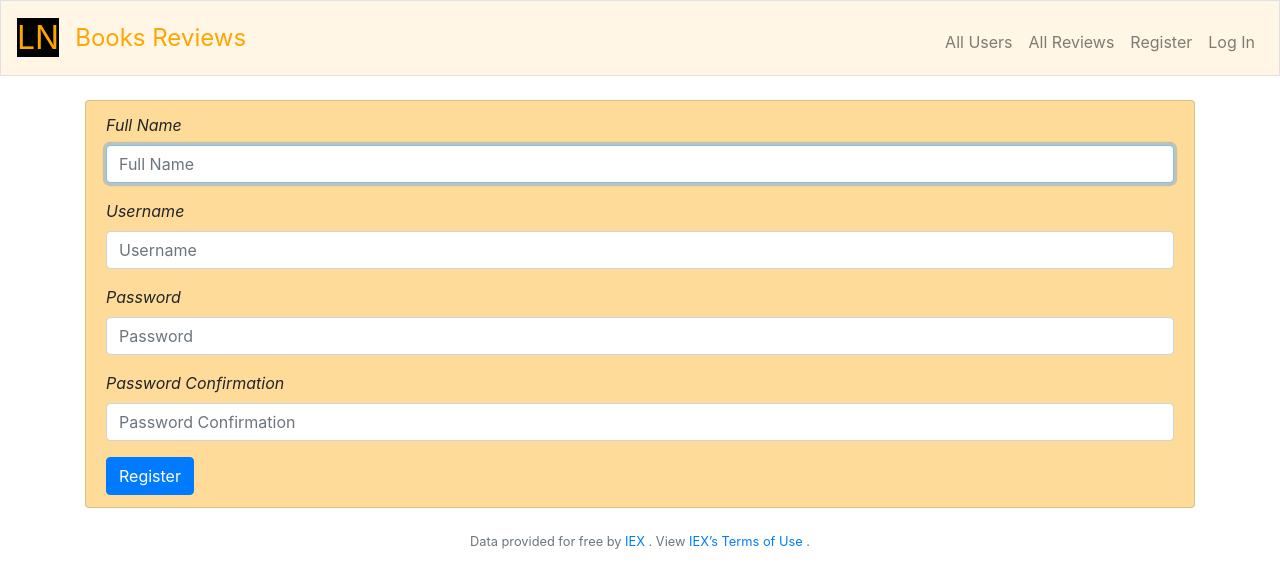
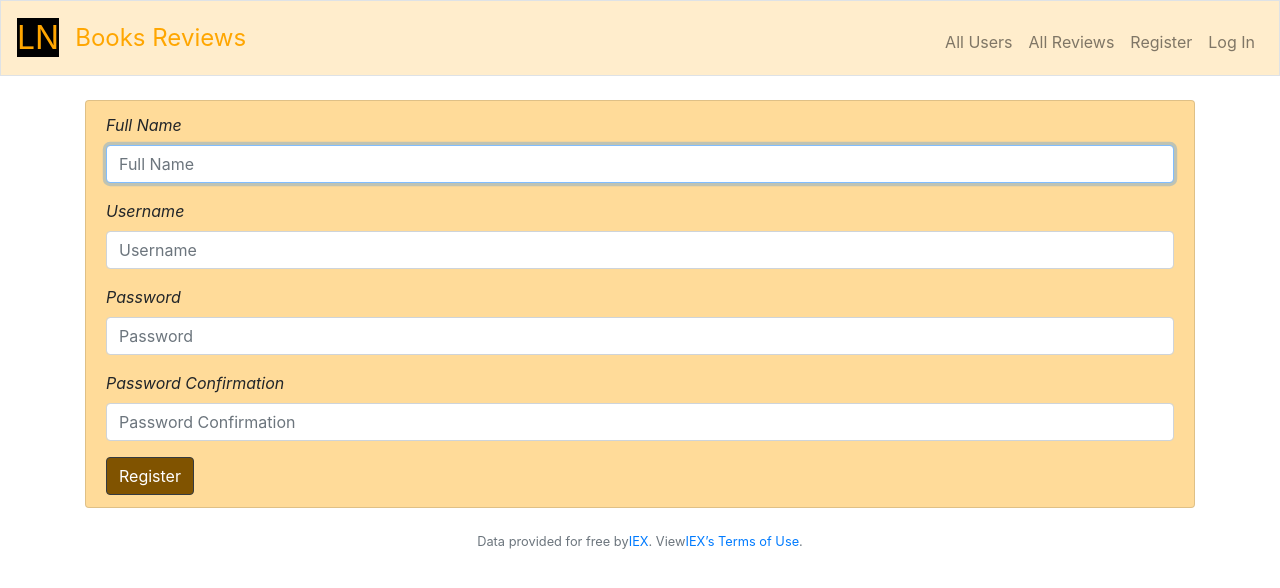
Before and after one commit to navetech/web50, a Flask app: page /register in a window 1280 px wide. Shown: the top 588 px of the page. Run offline with Flask 2, Linux system fonts and the light colour scheme; some libraries are stand-ins or nearby versions.

Commit message:
Factoring layout.html

```diff
--- a/projects/2019/x/1/static/styles/ln-style.css
+++ b/projects/2019/x/1/static/styles/ln-style.css
@@ -1,10 +1,10 @@
 /*
-   Tons de laranja
-      00 - 100% claro
-     100 -   0% claro
+   Tons de cores
+     100 - 100% claro
+     000 -   0% claro
 */
 .ln-marca-color {
-  color: orange;
+  color: #ffa600;
 }
 
 .ln-marca-background-color {
@@ -12,21 +12,33 @@
 }
 
 .ln-marca {
-  color: orange;
+  color: #ffa600;
   background-color: black;
   font-size: xx-large;
 }
 
 .ln-navbar-bg {
-  background-color: #fff6e6;
+  background-color: #ffedcc;
 }
 
 .ln-navbar-produto-nome {
   font-size: x-large;
 }
 
-.ln-drop-button-bg {
-  background-color: #664200;
+.ln-lista-center {
+  text-align: center;
+}
+
+.ln-lista-center-item {
+  display: inline-block;
+}
+
+.ln-button-drop {
+  background-color: #b37400;
+}
+
+.ln-button-submit {
+  background-color: #805300;
 }
 
 .ln-container1 {
--- a/projects/2019/x/1/static/styles/ln-style.scss
+++ b/projects/2019/x/1/static/styles/ln-style.scss
@@ -1,33 +1,39 @@
+/*
+   Tons de cores
+     100 - 100% claro
+     000 -   0% claro
+*/
+$orange100: hsl(0, 0%, 100%);
+$orange095: hsl(39, 100%, 95%);
+$orange090: hsl(39, 100%, 90%);
+$orange085: hsl(39, 100%, 85%);
+$orange080: hsl(39, 100%, 80%);
+$orange075: hsl(39, 100%, 75%);
+$orange070: hsl(39, 100%, 70%);
+$orange065: hsl(39, 100%, 65%);
+$orange060: hsl(39, 100%, 60%);
+$orange055: hsl(39, 100%, 55%);
+$orange050: hsl(39, 100%, 50%);
+$orange045: hsl(39, 100%, 45%);
+$orange040: hsl(39, 100%, 40%);
+$orange035: hsl(39, 100%, 35%);
+$orange030: hsl(39, 100%, 30%);
+$orange025: hsl(39, 100%, 25%);
+$orange020: hsl(39, 100%, 20%);
+$orange015: hsl(39, 100%, 15%);
+$orange010: hsl(39, 100%, 10%);
+$orange005: hsl(39, 100%, 5%);
+$orange000: hsl(0, 0%, 0%);
 
-/*
-   Tons de laranja
-      00 - 100% claro
-     100 -   0% claro
-*/
-$orange00: #ffffff;
-$orange05: #fff6e6;
-$orange10: #ffedcc;
-$orange15: #ffe4b3;
-$orange20: #ffdb99;
-$orange25: #ffd280;
-$orange30: #ffc966;
-$orange35: #ffc14d;
-$orange40: #ffb833;
-$orange45: #ffaf1a;
-$orange50: #ffa500;
-$orange55: #e69500;
-$orange60: #cc8500;
-$orange65: #b37400;
-$orange70: #996300;
-$orange75: #805300;
-$orange80: #664200;
-$orange85: #4d3200;
-$orange90: #332100;
-$orange95: #1a1100;
-$orange100: #000000;
+$gray000: hsl(0, 0%, 0%);
 
-$marca-color: orange;
-$marca-background-color: black;
+$brown020: hsl(0, 59%, 20%);
+$brown050: hsl(0, 59%, 50%);
+$brown095: hsl(0, 59%, 95%);
+
+
+$marca-color: $orange050;
+$marca-background-color: $gray000;
 
 .ln-marca-color
 {
@@ -48,7 +54,7 @@ $marca-background-color: black;
 
 .ln-navbar-bg
 {
-    background-color: $orange05;
+    background-color: $orange090;
 }
 
 .ln-navbar-produto-nome
@@ -56,21 +62,35 @@ $marca-background-color: black;
     font-size: x-large;
 }
 
-.ln-drop-button-bg
+.ln-lista-center
 {
-    background-color: $orange80;
+    text-align: center;
+}
+
+.ln-lista-center-item
+{
+    display: inline-block;
+}
+
+.ln-button-drop
+{
+    background-color: $orange035;
+}
+
+.ln-button-submit
+{
+    background-color: $orange025;
 }
 
 .ln-container1
 {
-    background-color: $orange20;
+    background-color: $orange080;
 }
 
 .ln-container2
 {
-    background-color: $orange30;
+    background-color: $orange070;
 }
-
 
 .ln-titulo1
 {
--- a/projects/2019/x/1/static/styles/style.css
+++ b/projects/2019/x/1/static/styles/style.css
@@ -32,10 +32,11 @@ main form label
 
 .comment-out
 {
+    width: 100%;
     background-color: white;
 }
 
 .rating-in
 {
-    width: auto
+    width: auto;
 }
--- a/projects/2019/x/1/templates/layout.html
+++ b/projects/2019/x/1/templates/layout.html
@@ -1,6 +1,6 @@
-<!DOCTYPE html>
-<html lang="en">
-    <head>
+{% extends "ln-layout.html" %}
+
+{% block product_head %}
     <!-- Required meta tags -->
     <meta charset="utf-8">
     <meta name="viewport" content="width=device-width, initial-scale=1, shrink-to-fit=no">
@@ -8,145 +8,74 @@
     <!-- documentation at http://getbootstrap.com/docs/4.1/, alternative themes at https://bootswatch.com/ -->
     <link href="https://maxcdn.bootstrapcdn.com/bootstrap/4.1.3/css/bootstrap.min.css" rel="stylesheet">
 
-        <script src="https://code.jquery.com/jquery-3.3.1.min.js">
-        </script>
+    <script src="https://code.jquery.com/jquery-3.3.1.min.js"></script>
 
-        <script src="https://cdnjs.cloudflare.com/ajax/libs/popper.js/1.14.3/umd/popper.min.js">
-        </script>
+    <script src="https://cdnjs.cloudflare.com/ajax/libs/popper.js/1.14.3/umd/popper.min.js"></script>
 
-        <script src="https://maxcdn.bootstrapcdn.com/bootstrap/4.1.3/js/bootstrap.min.js">
-        </script>
+    <script src="https://maxcdn.bootstrapcdn.com/bootstrap/4.1.3/js/bootstrap.min.js"></script>
 
     <!-- https://favicon.io/emoji-favicons/books/ -->
     <link href="/static/images/favicon.ico" rel="icon">
 
-        <link href="/static/styles/ln-style.css" rel="stylesheet">
     <link href="/static/styles/style.css" rel="stylesheet">
 
     <title>
         Books Reviews: {% block title %}{% endblock %}
     </title>
-    </head>
+{% endblock %}
 
-    <body>
-        <nav class="navbar navbar-expand-md navbar-light ln-navbar-bg border">
-            <a class="navbar-brand" href="/">
-                <span class="ln-marca">LN</span>
-            </a>
-
-            <a class="navbar-brand" href="/">
-                <span class="ln-navbar-produto-nome ln-marca-color">Books Reviews</span></a>
-            </a>
-
-            <button aria-controls="navbar" aria-expanded="false" aria-label="Toggle navigation" class="navbar-toggler" data-target="#navbar" data-toggle="collapse" type="button">
-                <span class="navbar-toggler-icon"></span>
-            </button>
-
+{% block product_navbar %}
     <div class="collapse navbar-collapse" id="navbar">
         {% if session.user_id %}
             <ul class="navbar-nav mr-auto mt-2">
-                        <li class="nav-item">
-                            <a class="nav-link" href="/">
-                                Search
-                            </a>
-                        </li>
+                <li class="nav-item"><a class="nav-link" href="/">Search</a></li>
             </ul>
 
             <ul class="navbar-nav ml-auto mt-2">
-                        <li class="nav-item">
-                            <a class="nav-link" href="/allusers">
-                                All Users
-                            </a>
-                        </li>
-
-                        <li class="nav-item">
-                            <a class="nav-link" href="/allreviews">
-                                All Reviews
-                            </a>
-                        </li>
-
-                        <li class="nav-item">
-                            <a class="nav-link" href="/logout">
-                                Log Out
-                            </a>
-                        </li>
-
+                <li class="nav-item"><a class="nav-link" href="/allusers">All Users</a></li>
+                <li class="nav-item"><a class="nav-link" href="/allreviews">All Reviews</a></li>
+                <li class="nav-item"><a class="nav-link" href="/logout">Log Out</a></li>
 
                 <!-- Default dropleft button -->
                 <div class="btn-group dropleft">
-                            <button type="button" class="btn btn-secondary dropdown-toggle" data-toggle="dropdown" aria-haspopup="true" aria-expanded="false">
-                                {{ session["user_fullname"] }}
-                            </button>
+                    <button type="button" class="btn btn-secondary dropdown-toggle ln-button-drop" data-toggle="dropdown" aria-haspopup="true" aria-expanded="false">{{ session["user_fullname"] }}</button>
 
                     <div class="dropdown-menu">
-                                <a class="dropdown-item" href="/unregister">
-                                    Unregister
-                                </a>
+                        <a class="dropdown-item" href="/unregister">Unregister</a>
+                        <a class="dropdown-item" href="/unregisterall">Unregister All</a>
 
-                                <a class="dropdown-item" href="/unregisterall">
-                                    Unregister All
-                                </a>
+                        <div class="dropdown-divider"></div>
 
-                                <div class="dropdown-divider">
-                                </div>
-
-                                <a class="dropdown-item" href="/logout">
-                                    Log Out
-                                </a>
+                        <a class="dropdown-item" href="/logout">Log Out</a>
                     </div>
                 </div>
             </ul>
         {% else %}
             <ul class="navbar-nav ml-auto mt-2">
-                        <li class="nav-item">
-                            <a class="nav-link" href="/allusers">
-                                All Users
-                            </a>
-                        </li>
-
-                        <li class="nav-item">
-                            <a class="nav-link" href="/allreviews">
-                                All Reviews
-                            </a>
-                        </li>
-
-                        <li class="nav-item">
-                            <a class="nav-link" href="/register">
-                                Register
-                            </a>
-                        </li>
-
-                        <li class="nav-item">
-                            <a class="nav-link" href="/login">
-                                Log In
-                            </a>
-                        </li>
+                <li class="nav-item"><a class="nav-link" href="/allusers">All Users</a></li>
+                <li class="nav-item"><a class="nav-link" href="/allreviews">All Reviews</a></li>
+                <li class="nav-item"><a class="nav-link" href="/register">Register</a></li>
+                <li class="nav-item"><a class="nav-link" href="/login">Log In</a></li>
             </ul>
         {% endif %}
     </div>
-        </nav>
+{% endblock %}
 
+{% block product_name %}
+    Books Reviews
+{% endblock %}
+
+{% block product_main %}
     {% if get_flashed_messages() %}
         <header>
-                <div class="alert alert-primary border text-center" role="alert">
-                    {{ get_flashed_messages() | join(" ") }}
-                </div>
+            <div class="alert alert-primary border text-center" role="alert">{{ get_flashed_messages() | join(" ") }}</div>
         </header>
     {% endif %}
 
     <main class="container py-4">
-            {% block main %}{% endblock %}
+        {% block main %}
+        {% endblock %}
     </main>
 
-        <footer class="small text-center text-muted">
-            Data provided for free by
-            <a href="https://iextrading.com/developer">
-                IEX
-            </a>
-            . View
-            <a href="https://iextrading.com/api-exhibit-a/">
-                IEX’s Terms of Use
-            </a>.
-        </footer>
-    </body>
-</html>
+    <footer class="small text-center text-muted">Data provided for free by<a href="https://iextrading.com/developer">IEX</a>. View<a href="https://iextrading.com/api-exhibit-a/">IEX’s Terms of Use</a>.</footer>
+{% endblock %}
--- /dev/null
+++ b/projects/2019/x/1/templates/ln-layout.html
@@ -0,0 +1,25 @@
+<!DOCTYPE html>
+<html lang="en">
+    <head>
+        {% block product_head %}
+        {% endblock %}
+
+        <link href="/static/styles/ln-style.css" rel="stylesheet">
+    </head>
+
+    <body>
+        <nav class="navbar navbar-expand-md navbar-light ln-navbar-bg border">
+            <a class="navbar-brand" href="/"><span class="ln-marca">LN</span></a>
+
+            <a class="navbar-brand" href="/"><span class="ln-navbar-produto-nome ln-marca-color">{% block product_name %}{% endblock %}</span></a>
+
+            <button aria-controls="navbar" aria-expanded="false" aria-label="Toggle navigation" class="navbar-toggler" data-target="#navbar" data-toggle="collapse" type="button"><span class="navbar-toggler-icon"></span></button>
+
+            {% block product_navbar %}
+            {% endblock %}
+       </nav>
+
+       {% block product_main %}
+       {% endblock %}
+    </body>
+</html>
--- a/projects/2019/x/1/templates/login.html
+++ b/projects/2019/x/1/templates/login.html
@@ -24,7 +24,7 @@
                     <input required class="form-control" id="password" name="password" placeholder="Password" type="password">
                 </div>
 
-                <button class="btn btn-primary" type="submit">
+                <button class="btn btn-dark ln-button-submit" type="submit">
                     Log In
                 </button>
             </form>
--- a/projects/2019/x/1/templates/register.html
+++ b/projects/2019/x/1/templates/register.html
@@ -40,7 +40,7 @@
                     <input required class="form-control" id="confirmation" name="confirmation" placeholder="Password Confirmation" type="password">
                 </div>
 
-                <button class="btn btn-primary" type="submit">
+                <button class="btn btn-dark ln-button-submit" type="submit">
                 Register
                 </button>
             </form>
--- a/projects/2019/x/1/templates/review.html
+++ b/projects/2019/x/1/templates/review.html
@@ -58,7 +58,7 @@
                         {% endif %}
                     </div>
 
-                    <button class="btn btn-primary" type="submit">
+                    <button class="btn btn-dark ln-button-submit" type="submit">
                         Sumbit
                     </button>
                 </form>
--- a/projects/2019/x/1/templates/search.html
+++ b/projects/2019/x/1/templates/search.html
@@ -16,7 +16,7 @@
                     <input autocomplete="on" autofocus class="form-control"  type="text" id="search-key" name="search-key" placeholder="ISBN/Title/Author/Year">
                 </div>
 
-                <button class="btn btn-primary" type="submit">
+                <button class="btn btn-dark ln-button-submit" type="submit">
                     Search
                 </button>
             </form>
```
Also changed, not shown: projects/2019/x/1/templates/book.html (+5 -7 lines), projects/2019/x/1/templates/layout - Cópia.html (added, +152 -0 lines), 1 other file. Lines whose indentation alone changed are shown as unchanged.
